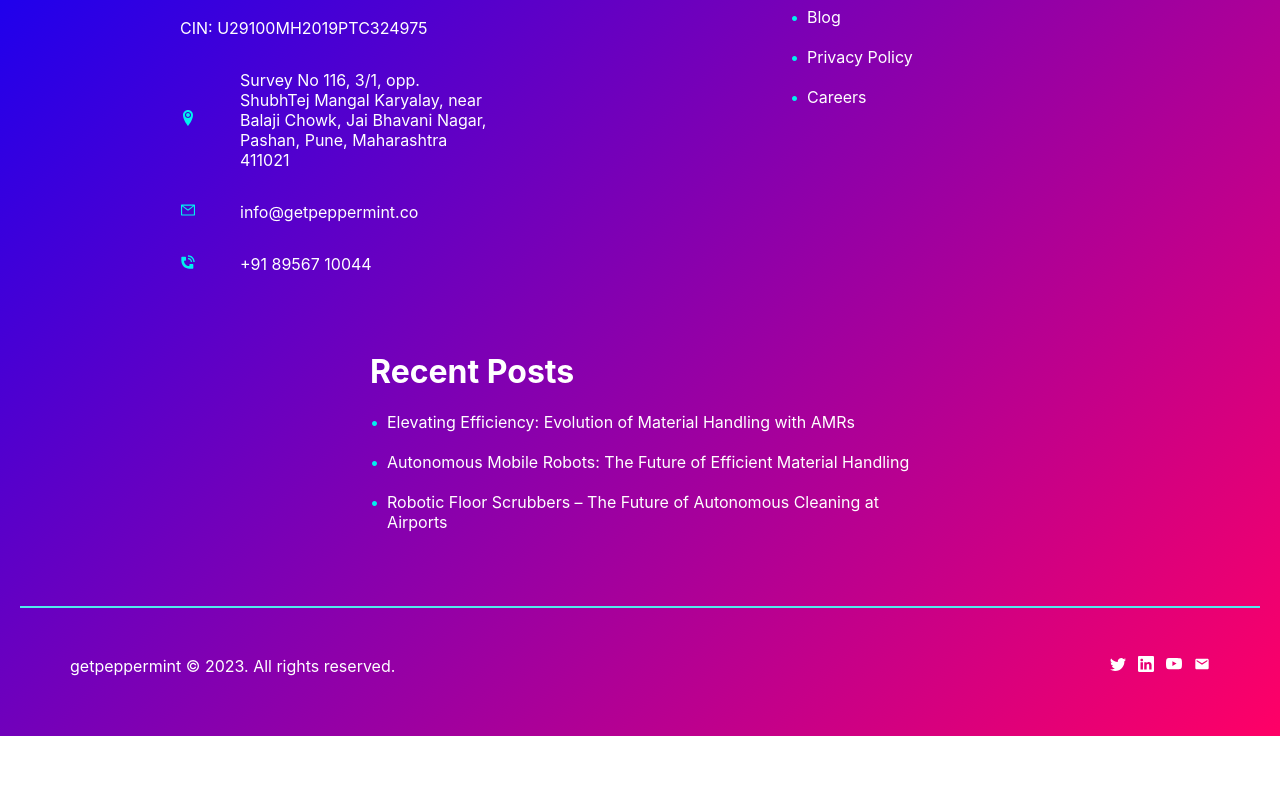
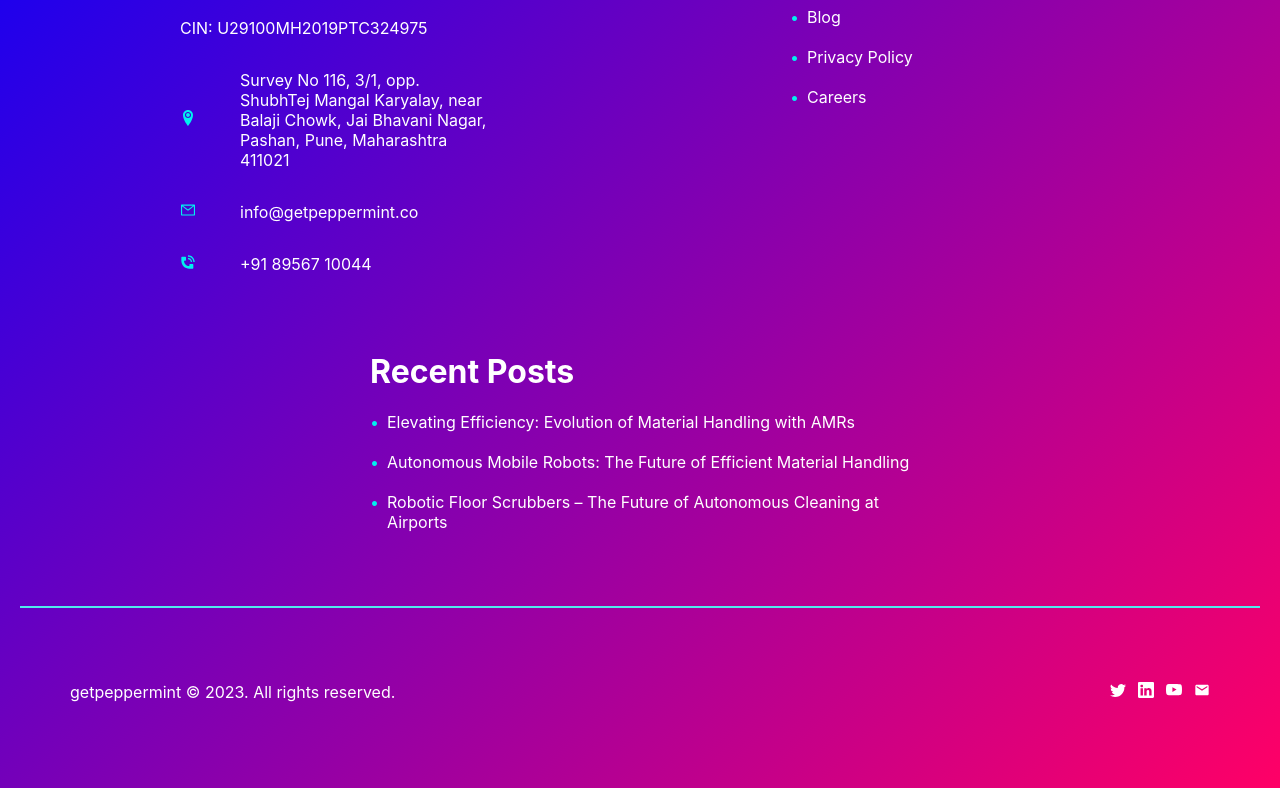
Before and after one commit to sayanghoshofficial/Peppermint-Robotics, a React (Create React App) app: page /peppermint-robotics/carrer in a window 1280 px wide. Shown: the part 1975-2763 px from the top of the page. Before the commit the page ends 2711 px from the top, so only its background shows below. Built offline with nearby package versions, Linux system fonts and the light colour scheme.

Commit message:
warp footer social

```diff
--- a/src/Components/Footer/footer.module.css
+++ b/src/Components/Footer/footer.module.css
@@ -91,8 +91,11 @@
 }
 .bottom {
   box-sizing: border-box;
+  width: 100%;
+  height: auto;
   padding: 50px;
   display: flex;
+  flex-wrap: wrap;
   flex-direction: row;
   align-items: center;
   justify-content: space-between;
@@ -100,6 +103,7 @@
 .bottomRight ul {
   width: 100px;
   display: flex;
+  flex-wrap: wrap;
   justify-content: space-between;
   align-items: center;
 }
```
